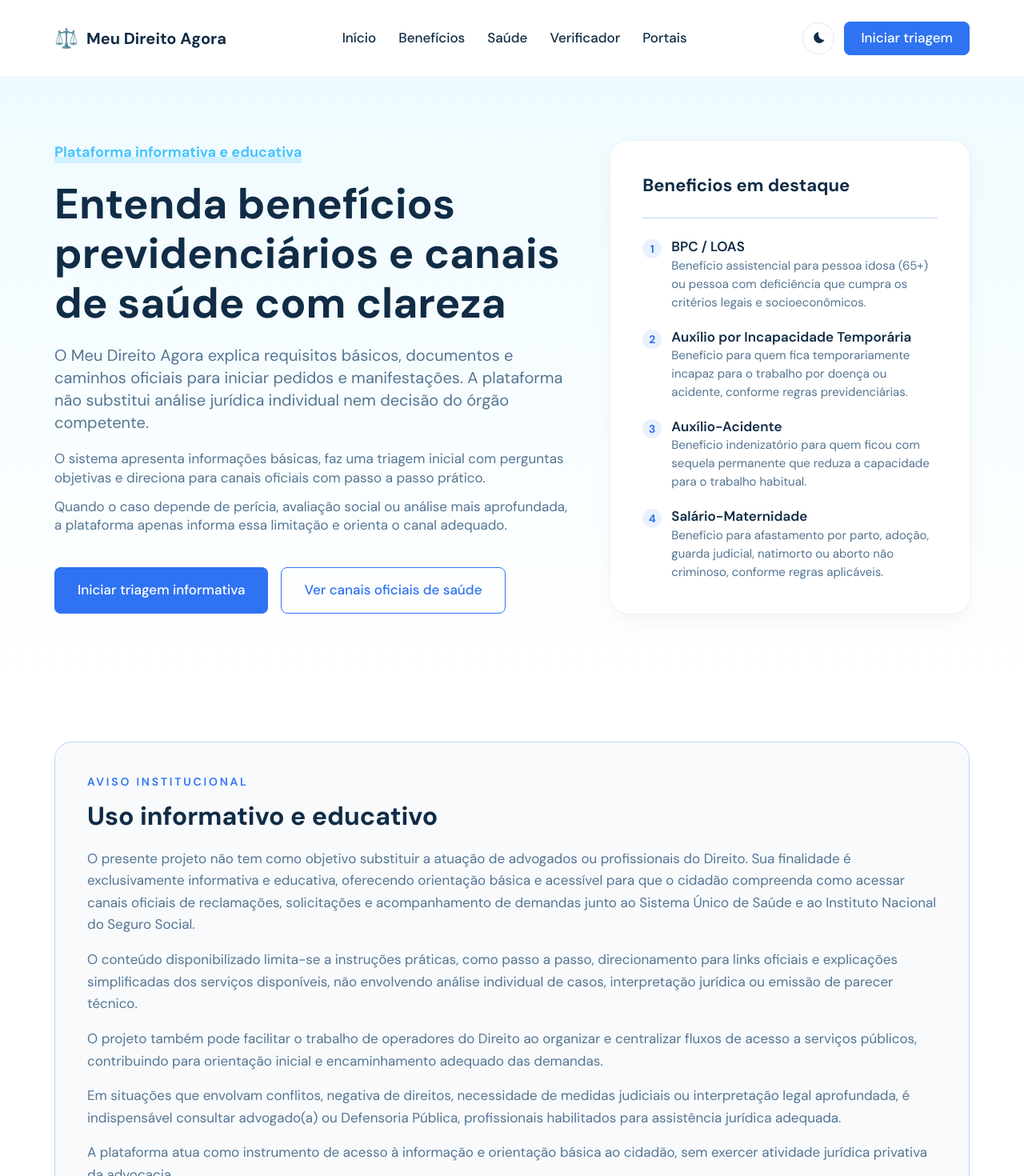
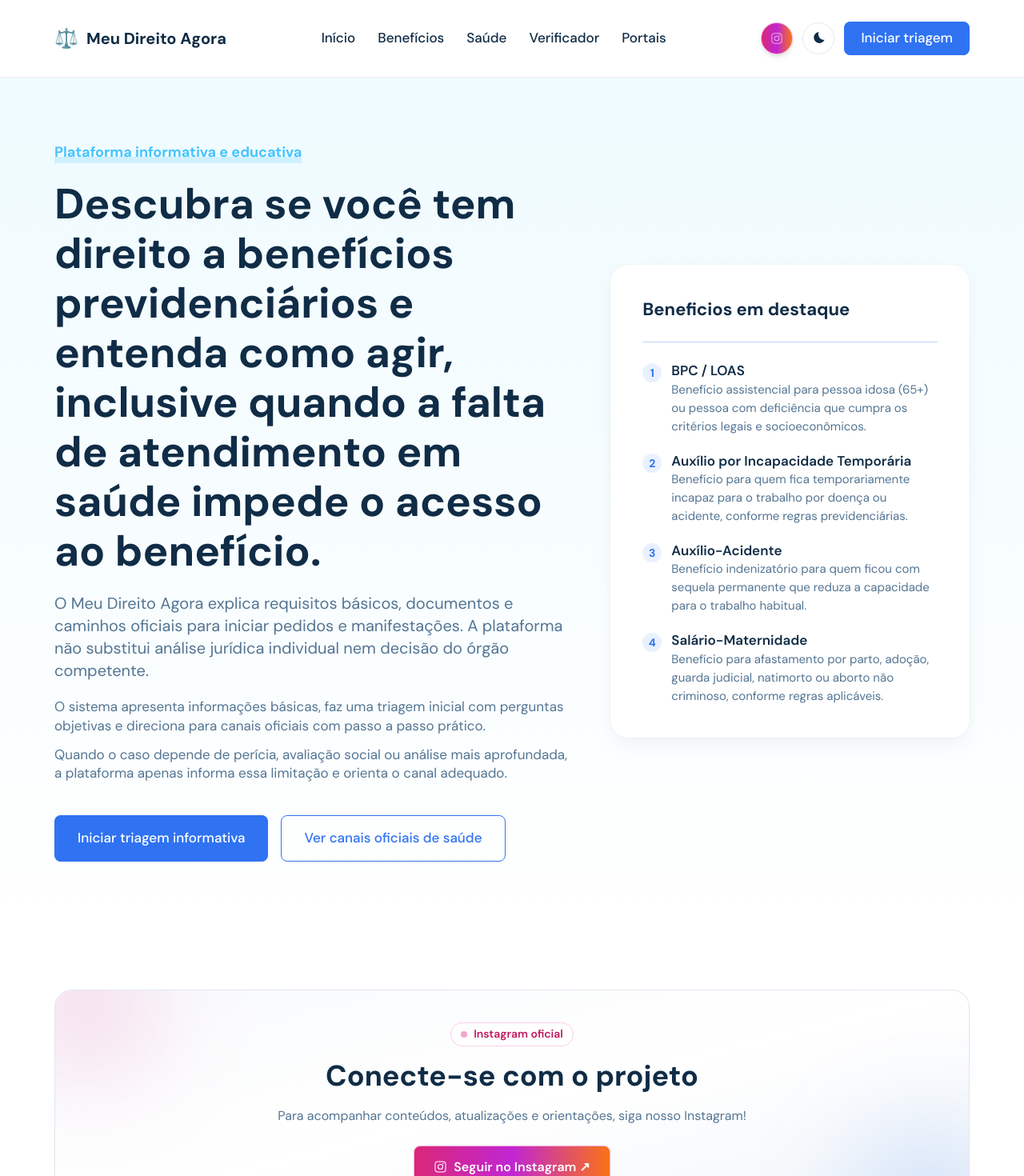
Before and after one commit to Hiag0/meu-direito-agora, a Next.js app: page / in a window 1280 px wide. Shown: the top 1470 px of the page at 80% size. Built offline with nearby package versions, Linux system fonts and the light colour scheme.

Commit message:
feat: atualiza conteúdo e integrações do Instagram

```diff
--- a/src/app/page.tsx
+++ b/src/app/page.tsx
@@ -1,4 +1,5 @@
 import { Hero } from '@/features/hero/components/hero'
+import { InstagramHighlight } from '@/features/instagram/components/instagram-highlight'
 import { InstitutionalNotice } from '@/features/institutional/components/institutional-notice'
 import { ServicesGrid } from '@/features/services/components/services-grid'
 import { HealthComplaints } from '@/features/health/components/health-complaints'
@@ -9,6 +10,7 @@ export default function HomePage() {
   return (
     <>
       <Hero />
+      <InstagramHighlight />
       <InstitutionalNotice />
       <ServicesGrid />
       <HealthComplaints />
--- a/src/components/layout/footer.tsx
+++ b/src/components/layout/footer.tsx
@@ -35,6 +35,19 @@ export function Footer() {
           </ul>
 
           <ul className="flex items-center gap-4">
+            <li>
+              <a
+                href={siteContent.officialLinks.instagram}
+                target="_blank"
+                rel="noopener noreferrer"
+                className="group flex h-10 w-10 items-center justify-center rounded-full border border-dark_border transition-colors hover:border-primary"
+                aria-label="Acessar Instagram Meu Direito Agora"
+              >
+                <svg width="18" height="18" viewBox="0 0 24 24" fill="white" className="transition-colors group-hover:fill-primary">
+                  <path d="M7.75 2h8.5A5.75 5.75 0 0 1 22 7.75v8.5A5.75 5.75 0 0 1 16.25 22h-8.5A5.75 5.75 0 0 1 2 16.25v-8.5A5.75 5.75 0 0 1 7.75 2Zm0 1.5A4.25 4.25 0 0 0 3.5 7.75v8.5A4.25 4.25 0 0 0 7.75 20.5h8.5a4.25 4.25 0 0 0 4.25-4.25v-8.5A4.25 4.25 0 0 0 16.25 3.5h-8.5Zm8.9 1.85a1.15 1.15 0 1 1 0 2.3 1.15 1.15 0 0 1 0-2.3ZM12 7a5 5 0 1 1 0 10 5 5 0 0 1 0-10Zm0 1.5a3.5 3.5 0 1 0 0 7 3.5 3.5 0 0 0 0-7Z" />
+                </svg>
+              </a>
+            </li>
             <li>
               <a
                 href={siteContent.officialLinks.falaBrHome}
--- a/src/components/layout/navbar.tsx
+++ b/src/components/layout/navbar.tsx
@@ -1,6 +1,7 @@
 'use client'
 
 import { useEffect, useState } from 'react'
+import { siteContent } from '@/data/content'
 
 const navLinks = [
   { label: 'Início', href: '#inicio' },
@@ -85,6 +86,8 @@ export function Navbar() {
     applyTheme(next)
   }
 
+  const instagramUrl = siteContent.officialLinks.instagram
+
   return (
     <header
       className={`fixed top-0 z-50 w-full border-b transition-all duration-300 ${
@@ -116,6 +119,26 @@ export function Navbar() {
           </ul>
 
           <div className="flex items-center space-x-3">
+            <a
+              href={instagramUrl}
+              target="_blank"
+              rel="noopener noreferrer"
+              className="group flex h-10 w-10 items-center justify-center rounded-full border border-pink-300 bg-gradient-to-r from-pink-600 via-fuchsia-600 to-orange-500 text-white shadow-md transition-all duration-300 hover:scale-[1.06] hover:shadow-lg focus-visible:outline-none focus-visible:ring-2 focus-visible:ring-pink-400 dark:border-pink-500/60"
+              aria-label="Acessar Instagram Meu Direito Agora"
+              title="Instagram Meu Direito Agora"
+            >
+              <svg
+                width="16"
+                height="16"
+                viewBox="0 0 24 24"
+                fill="currentColor"
+                aria-hidden="true"
+                className="animate-[pulse_1.6s_ease-in-out_infinite] transition-transform duration-300 group-hover:scale-125"
+              >
+                <path d="M7.75 2h8.5A5.75 5.75 0 0 1 22 7.75v8.5A5.75 5.75 0 0 1 16.25 22h-8.5A5.75 5.75 0 0 1 2 16.25v-8.5A5.75 5.75 0 0 1 7.75 2Zm0 1.5A4.25 4.25 0 0 0 3.5 7.75v8.5A4.25 4.25 0 0 0 7.75 20.5h8.5a4.25 4.25 0 0 0 4.25-4.25v-8.5A4.25 4.25 0 0 0 16.25 3.5h-8.5Zm8.9 1.85a1.15 1.15 0 1 1 0 2.3 1.15 1.15 0 0 1 0-2.3ZM12 7a5 5 0 1 1 0 10 5 5 0 0 1 0-10Zm0 1.5a3.5 3.5 0 1 0 0 7 3.5 3.5 0 0 0 0-7Z" />
+              </svg>
+            </a>
+
             <button
               type="button"
               aria-label="Alternar tema claro/escuro"
@@ -170,6 +193,19 @@ export function Navbar() {
             ))}
             <div className="pt-3">
               <a
+                href={instagramUrl}
+                target="_blank"
+                rel="noopener noreferrer"
+                className="flex w-full items-center justify-center gap-2 rounded-lg border border-pink-300 bg-gradient-to-r from-pink-600 via-fuchsia-600 to-orange-500 px-4 py-3 text-center text-16 font-semibold text-white transition-opacity hover:opacity-95"
+              >
+                <svg width="16" height="16" viewBox="0 0 24 24" fill="currentColor" aria-hidden="true">
+                  <path d="M7.75 2h8.5A5.75 5.75 0 0 1 22 7.75v8.5A5.75 5.75 0 0 1 16.25 22h-8.5A5.75 5.75 0 0 1 2 16.25v-8.5A5.75 5.75 0 0 1 7.75 2Zm0 1.5A4.25 4.25 0 0 0 3.5 7.75v8.5A4.25 4.25 0 0 0 7.75 20.5h8.5a4.25 4.25 0 0 0 4.25-4.25v-8.5A4.25 4.25 0 0 0 16.25 3.5h-8.5Zm8.9 1.85a1.15 1.15 0 1 1 0 2.3 1.15 1.15 0 0 1 0-2.3ZM12 7a5 5 0 1 1 0 10 5 5 0 0 1 0-10Zm0 1.5a3.5 3.5 0 1 0 0 7 3.5 3.5 0 0 0 0-7Z" />
+                </svg>
+                <span>Instagram</span>
+              </a>
+            </div>
+            <div className="pt-3">
+              <a
                 href="#verificador"
                 onClick={() => setMenuOpen(false)}
                 className="btn btn-1 hover-filled-slide-down block w-full overflow-hidden rounded-lg text-center"
--- a/src/data/content.ts
+++ b/src/data/content.ts
@@ -1,7 +1,8 @@
 export const siteContent = {
   hero: {
     eyebrow: 'Plataforma informativa e educativa',
-    title: 'Entenda benefícios previdenciários e canais de saúde com clareza',
+    title:
+      'Descubra se você tem direito a benefícios previdenciários e entenda como agir, inclusive quando a falta de atendimento em saúde impede o acesso ao benefício.',
     subtitle:
       'O Meu Direito Agora explica requisitos básicos, documentos e caminhos oficiais para iniciar pedidos e manifestações. A plataforma não substitui análise jurídica individual nem decisão do órgão competente.',
     primaryButton: 'Iniciar triagem informativa',
@@ -28,6 +29,7 @@ export const siteContent = {
   },
 
   officialLinks: {
+    instagram: 'https://www.instagram.com/meu.direito.agora?igsh=MWgzaHd4MTdoejN0&utm_source=qr',
     falaBrHome: 'https://falabr.cgu.gov.br/web/home',
     falaBrGovService:
       'https://www.gov.br/pt-br/servicos/registrar-manifestacao-no-sistema-de-ouvidorias-do-poder-executivo-federal',
@@ -40,6 +42,10 @@ export const siteContent = {
     tocantinsOuvidoriaGeral: 'https://www.to.gov.br/cge/ouvidoria-geral-do-estado/5ucazpoed99m',
     tocantinsOuvidoriaSus: 'https://www.to.gov.br/saude/ouvidoria-do-sus/5ry99whtlmk6',
     bpcService: 'https://www.gov.br/pt-br/servicos/solicitar-o-beneficio-de-prestacao-continuada-bpc',
+    bpcDeficienciaService: 'https://www.gov.br/pt-br/servicos/solicitar-beneficio-assistencial-a-pessoa-com-deficiencia',
+    auxilioIncapacidadeTemporariaService:
+      'https://www.gov.br/pt-br/servicos/solicitar-beneficio-por-incapacidade-temporaria-auxilio-doenca',
+    auxilioAcidenteService: 'https://www.gov.br/pt-br/servicos/solicitar-auxilio-acidente',
     crasInfo: 'https://www.gov.br/mds/pt-br/acoes-e-programas/suas/protecao-social-basica/cras',
     salarioMaternidadeService: 'https://www.gov.br/pt-br/servicos/solicitar-salario-maternidade-urbano',
   },
@@ -63,7 +69,7 @@ export const siteContent = {
       ],
       importantInfo:
         'A confirmação depende de análise administrativa e, para pessoa com deficiência, de avaliação médica e social.',
-      actionLink: 'https://www.gov.br/pt-br/servicos/solicitar-o-beneficio-de-prestacao-continuada-bpc',
+      actionLink: 'https://www.gov.br/pt-br/servicos/solicitar-beneficio-assistencial-a-pessoa-com-deficiencia',
     },
     {
       id: 'auxilio-incapacidade-temporaria',
@@ -83,7 +89,7 @@ export const siteContent = {
       ],
       importantInfo:
         'Não basta estar doente: o órgão competente avalia incapacidade para o trabalho e requisitos previdenciários.',
-      actionLink: 'https://meu.inss.gov.br/',
+      actionLink: 'https://www.gov.br/pt-br/servicos/solicitar-beneficio-por-incapacidade-temporaria-auxilio-doenca',
     },
     {
       id: 'auxilio-acidente',
@@ -103,7 +109,7 @@ export const siteContent = {
       ],
       importantInfo:
         'Pode haver continuidade no trabalho, mas a confirmação do enquadramento depende da análise técnica do INSS.',
-      actionLink: 'https://meu.inss.gov.br/',
+      actionLink: 'https://www.gov.br/pt-br/servicos/solicitar-auxilio-acidente',
     },
     {
       id: 'salario-maternidade',
--- a/src/features/eligibility/data/flows.ts
+++ b/src/features/eligibility/data/flows.ts
@@ -69,7 +69,7 @@ export const FLOWS: Record<SituationType, Flow> = {
           body:
             'Seu caso pode se enquadrar para análise inicial, mas a confirmação depende de avaliação médica e social pelo órgão competente.',
           actionLabel: 'Iniciar pedido oficial de BPC',
-          actionUrl: links.bpcService,
+          actionUrl: links.bpcDeficienciaService,
         },
         parcial: {
           variant: 'missing_info',
@@ -77,7 +77,7 @@ export const FLOWS: Record<SituationType, Flow> = {
           body:
             'Sem documentação médica mínima e dados cadastrais consistentes, a triagem fica limitada. Reúna os documentos antes de protocolar.',
           actionLabel: 'Ver orientação oficial do BPC',
-          actionUrl: links.bpcService,
+          actionUrl: links.bpcDeficienciaService,
         },
         nao: {
           variant: 'not_eligible',
@@ -95,7 +95,7 @@ export const FLOWS: Record<SituationType, Flow> = {
           body:
             'Sem enquadramento cadastral/econômico informado, o fluxo inicial do BPC pode não ser atendido neste momento.',
           actionLabel: 'Regularizar dados e conferir regras',
-          actionUrl: links.bpcService,
+          actionUrl: links.bpcDeficienciaService,
         },
         parcial: {
           variant: 'not_eligible',
@@ -103,14 +103,14 @@ export const FLOWS: Record<SituationType, Flow> = {
           body:
             'Sem CadÚnico/critério econômico informado e com documentos incompletos, a triagem inicial não avança com segurança.',
           actionLabel: 'Conferir orientação oficial',
-          actionUrl: links.bpcService,
+          actionUrl: links.bpcDeficienciaService,
         },
         nao: {
           variant: 'not_eligible',
           title: 'Requisitos básicos não confirmados na triagem',
           body: 'Pelas respostas informadas, o caso pode não atender aos requisitos básicos para abertura inicial do BPC.',
           actionLabel: 'Conferir critérios no portal oficial',
-          actionUrl: links.bpcService,
+          actionUrl: links.bpcDeficienciaService,
         },
       },
       nao_sei: {
@@ -120,7 +120,7 @@ export const FLOWS: Record<SituationType, Flow> = {
           body:
             'Há indícios documentais, mas sem confirmação dos dados cadastrais e econômicos a análise final depende do órgão competente.',
           actionLabel: 'Consultar orientação oficial',
-          actionUrl: links.bpcService,
+          actionUrl: links.bpcDeficienciaService,
         },
         parcial: {
           variant: 'missing_info',
@@ -136,7 +136,7 @@ export const FLOWS: Record<SituationType, Flow> = {
           body:
             'A triagem não consegue avançar sem dados cadastrais/econômicos e sem documentação mínima de saúde.',
           actionLabel: 'Entender critérios do BPC',
-          actionUrl: links.bpcService,
+          actionUrl: links.bpcDeficienciaService,
         },
       },
     },
@@ -237,16 +237,16 @@ export const FLOWS: Record<SituationType, Flow> = {
           title: 'Possível enquadramento inicial para análise administrativa',
           body:
             'Você pode ter indicativos para solicitar análise do benefício, desde que documentos médicos e requisitos previdenciários sejam confirmados pelo órgão competente.',
-          actionLabel: 'Solicitar pelo Meu INSS',
-          actionUrl: links.meuInss,
+          actionLabel: 'Acessar serviço oficial de auxílio por incapacidade',
+          actionUrl: links.auxilioIncapacidadeTemporariaService,
         },
         parcial: {
           variant: 'missing_info',
           title: 'Faltam documentos ou dados previdenciários mínimos',
           body:
             'A triagem indica necessidade de complementar laudos e/ou dados de vinculação previdenciária antes de seguir com mais segurança.',
-          actionLabel: 'Acessar Meu INSS para conferir exigências',
-          actionUrl: links.meuInss,
+          actionLabel: 'Conferir exigências no serviço oficial',
+          actionUrl: links.auxilioIncapacidadeTemporariaService,
         },
         nao: {
           variant: 'not_eligible',
@@ -288,8 +288,8 @@ export const FLOWS: Record<SituationType, Flow> = {
           title: 'Caso depende de avaliação do órgão competente',
           body:
             'Com dúvida sobre o quadro incapacitante, a conclusão depende de avaliação técnica e administrativa do órgão competente.',
-          actionLabel: 'Iniciar orientação no Meu INSS',
-          actionUrl: links.meuInss,
+          actionLabel: 'Acessar orientação oficial do benefício',
+          actionUrl: links.auxilioIncapacidadeTemporariaService,
         },
         parcial: {
           variant: 'missing_info',
@@ -335,16 +335,16 @@ export const FLOWS: Record<SituationType, Flow> = {
           title: 'Caso depende de avaliação técnica do INSS',
           body:
             'Pode haver indicativo de enquadramento inicial, mas a confirmação depende da análise da sequela, da redução da capacidade laboral e dos demais requisitos previdenciários pelo INSS.',
-          actionLabel: 'Acessar Meu INSS',
-          actionUrl: links.meuInss,
+          actionLabel: 'Acessar serviço oficial de auxílio-acidente',
+          actionUrl: links.auxilioAcidenteService,
         },
         parcial: {
           variant: 'missing_info',
           title: 'Faltam documentos ou informações mínimas',
           body:
             'A triagem indica necessidade de organizar laudos e comprovações da redução da capacidade para o trabalho habitual.',
-          actionLabel: 'Ver canais de atendimento do INSS',
-          actionUrl: links.inssOuvidoria,
+          actionLabel: 'Conferir exigências no serviço oficial',
+          actionUrl: links.auxilioAcidenteService,
         },
         nao: {
           variant: 'not_eligible',
@@ -384,8 +384,8 @@ export const FLOWS: Record<SituationType, Flow> = {
           title: 'Caso depende de avaliação do órgão competente',
           body:
             'Com dúvida sobre a situação de acidente/sequela, a conclusão depende de avaliação técnica do INSS e documentação apresentada.',
-          actionLabel: 'Iniciar orientação no Meu INSS',
-          actionUrl: links.meuInss,
+          actionLabel: 'Acessar orientação oficial do auxílio-acidente',
+          actionUrl: links.auxilioAcidenteService,
         },
         parcial: {
           variant: 'missing_info',
--- /dev/null
+++ b/src/features/instagram/components/instagram-highlight.tsx
@@ -0,0 +1,48 @@
+import { siteContent } from '@/data/content'
+
+export function InstagramHighlight() {
+  const instagramUrl = siteContent.officialLinks.instagram
+
+  return (
+    <section id="instagram" className="bg-white dark:bg-darkmode">
+      <div className="container">
+        <article
+          data-aos="fade-up"
+          data-aos-delay="180"
+          data-aos-duration="900"
+          className="group relative overflow-hidden rounded-22 border border-slate-200 bg-gradient-to-br from-slate-50 via-white to-slate-100 p-7 shadow-sm transition-all duration-300 hover:-translate-y-1 hover:shadow-xl dark:border-dark_border dark:from-secondary dark:via-darklight dark:to-darkmode md:p-10"
+        >
+          <div className="pointer-events-none absolute -left-10 -top-14 h-40 w-40 rounded-full bg-pink-500/20 blur-3xl transition-transform duration-500 group-hover:scale-110" />
+          <div className="pointer-events-none absolute -bottom-16 -right-8 h-44 w-44 rounded-full bg-blue-500/20 blur-3xl transition-transform duration-500 group-hover:scale-110" />
+
+          <div className="relative mx-auto max-w-3xl text-center">
+            <p className="inline-flex items-center gap-2 rounded-full border border-pink-200 bg-white/80 px-3 py-1 text-14 font-semibold text-pink-700 dark:border-pink-400/40 dark:bg-darkmode/60 dark:text-pink-300">
+              <span className="inline-flex h-2 w-2 animate-pulse rounded-full bg-pink-500" />
+              Instagram oficial
+            </p>
+
+            <h2 className="pt-4 text-30 font-bold leading-tight text-secondary dark:text-white md:text-36">
+              Conecte-se com o projeto
+            </h2>
+
+            <p className="pt-4 text-18 leading-relaxed text-SlateBlueText dark:text-darktext">
+              Para acompanhar conteúdos, atualizações e orientações, siga nosso Instagram!
+            </p>
+
+            <a
+              href={instagramUrl}
+              target="_blank"
+              rel="noopener noreferrer"
+              className="mx-auto mt-6 inline-flex items-center gap-2 rounded-lg border border-pink-300 bg-gradient-to-r from-pink-600 via-fuchsia-600 to-orange-500 px-6 py-3 text-16 font-semibold text-white transition-all duration-300 hover:scale-[1.02] hover:shadow-lg focus-visible:outline-none focus-visible:ring-2 focus-visible:ring-pink-400"
+            >
+              <svg width="17" height="17" viewBox="0 0 24 24" fill="currentColor" aria-hidden="true">
+                <path d="M7.75 2h8.5A5.75 5.75 0 0 1 22 7.75v8.5A5.75 5.75 0 0 1 16.25 22h-8.5A5.75 5.75 0 0 1 2 16.25v-8.5A5.75 5.75 0 0 1 7.75 2Zm0 1.5A4.25 4.25 0 0 0 3.5 7.75v8.5A4.25 4.25 0 0 0 7.75 20.5h8.5a4.25 4.25 0 0 0 4.25-4.25v-8.5A4.25 4.25 0 0 0 16.25 3.5h-8.5Zm8.9 1.85a1.15 1.15 0 1 1 0 2.3 1.15 1.15 0 0 1 0-2.3ZM12 7a5 5 0 1 1 0 10 5 5 0 0 1 0-10Zm0 1.5a3.5 3.5 0 1 0 0 7 3.5 3.5 0 0 0 0-7Z" />
+              </svg>
+              <span>Seguir no Instagram ↗</span>
+            </a>
+          </div>
+        </article>
+      </div>
+    </section>
+  )
+}
--- a/src/features/services/data/services.ts
+++ b/src/features/services/data/services.ts
@@ -17,7 +17,7 @@ export const SERVICES: Service[] = [
       'Orientação sobre requisitos objetivos e documentos para pedido de Benefício de Prestação Continuada, sem garantia de concessão.',
     badge: 'triagem informativa',
     featured: true,
-    externalUrl: 'https://www.gov.br/pt-br/servicos/solicitar-o-beneficio-de-prestacao-continuada-bpc',
+    externalUrl: 'https://www.gov.br/pt-br/servicos/solicitar-beneficio-assistencial-a-pessoa-com-deficiencia',
   },
   {
     id: 'incapacidade-temporaria',
@@ -25,7 +25,7 @@ export const SERVICES: Service[] = [
     name: 'Auxílio por Incapacidade Temporária',
     description:
       'Passo a passo para organizar laudos e iniciar solicitação no INSS quando houver incapacidade temporária para o trabalho.',
-    externalUrl: 'https://meu.inss.gov.br/',
+    externalUrl: 'https://www.gov.br/pt-br/servicos/solicitar-beneficio-por-incapacidade-temporaria-auxilio-doenca',
   },
   {
     id: 'ouvidoria-saude',
```
Also changed, not shown: package.json (+13 -13 lines), tsconfig.json (+28 -7 lines), 1 other file (tests, documents, lock files or other folders).
